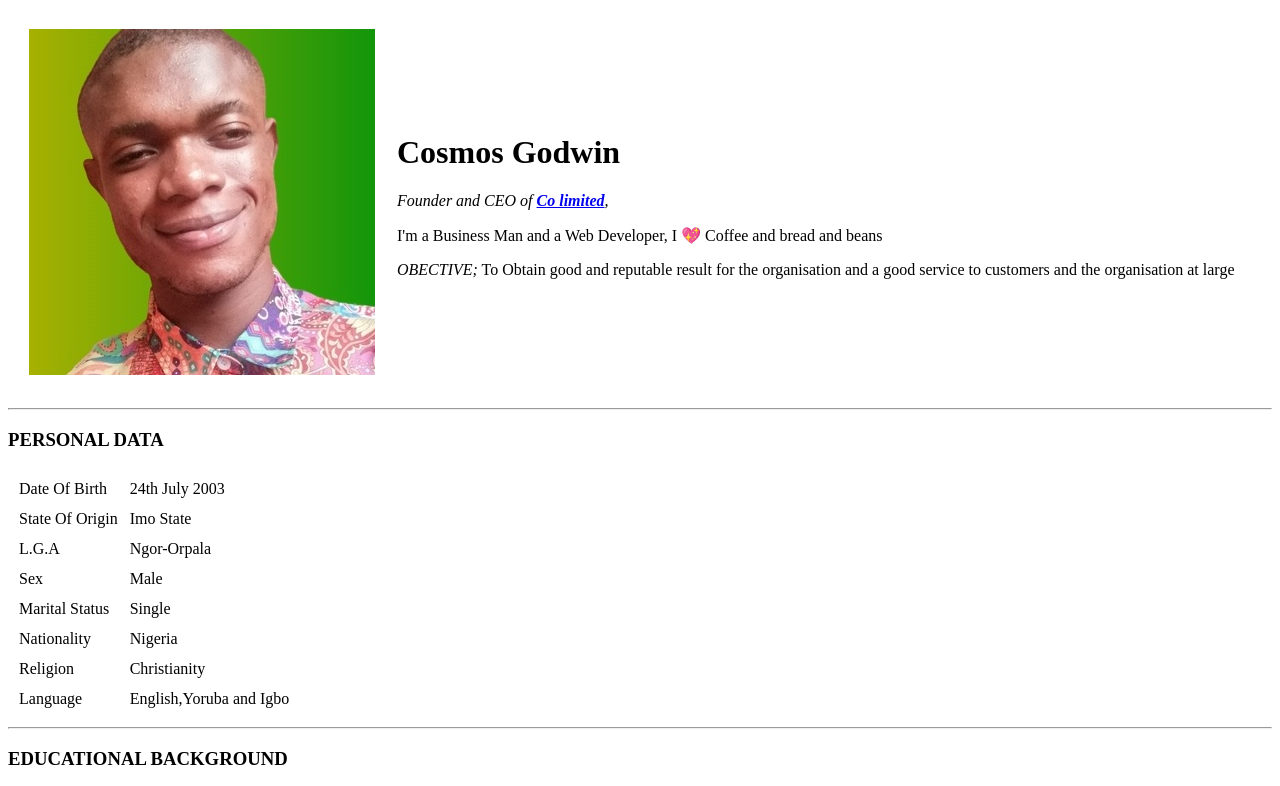
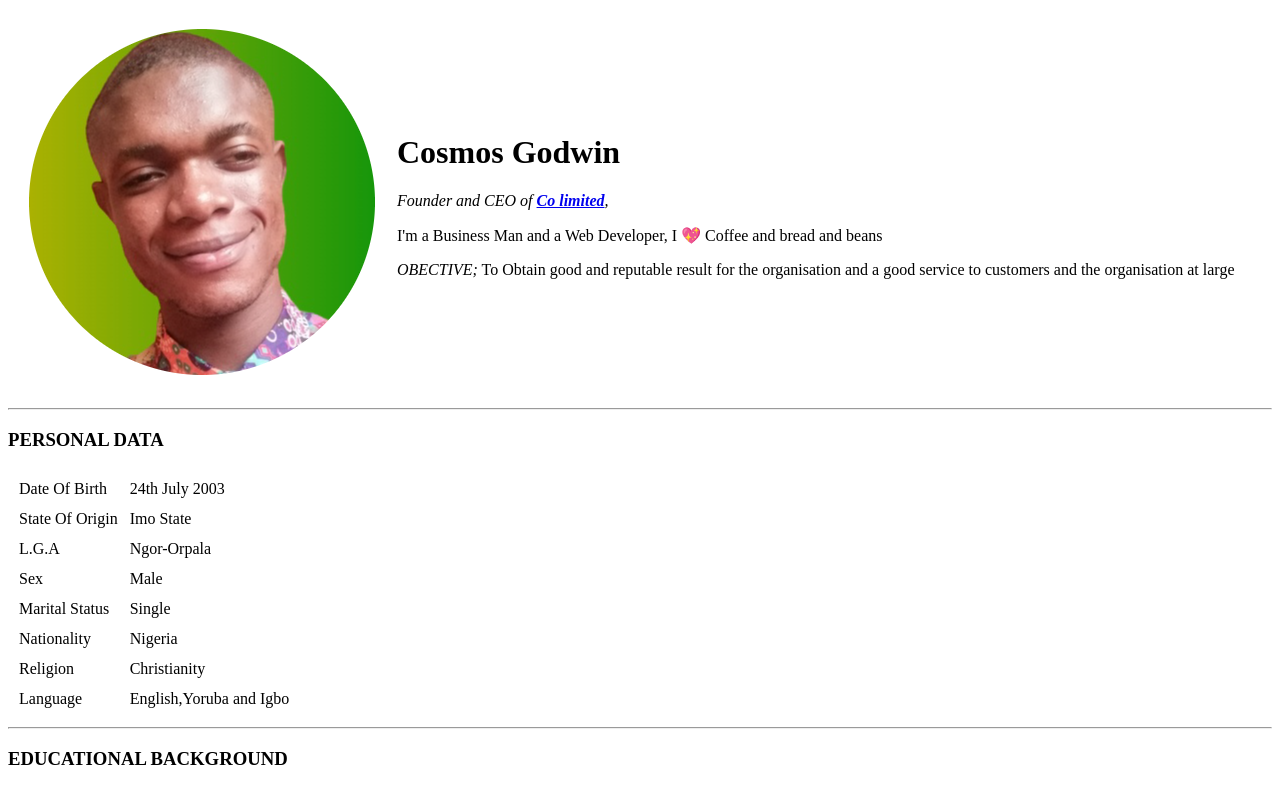
Before and after one commit to Indispensable-hub/cv, a plain HTML site: page index.html in a window 1280 px wide. Shown: the top 786 px of the page. Drawn offline with Linux system fonts and the light colour scheme.

Commit message:
Add files via upload
updated version

```diff
--- a/index.html
+++ b/index.html
@@ -9,7 +9,7 @@
 <body>
     <table  cellspacing="20">
         <tr>
-            <td><img src="Profile Picture (1).jpg" alt="My Picture"></td>
+            <td><img src="Profile Picture-modified.png" alt="My Picture"></td>
             <td><h1>Cosmos Godwin</h1>
                 <p><em>Founder and CEO of <strong><a href="www.Google.com">Co limited</a></strong>,</em></p>
                 <p>I'm a Business Man and a Web Developer, I 💖 Coffee and bread and beans </p>
```
Also changed, not shown: Profile Picture-modified.png (added).
